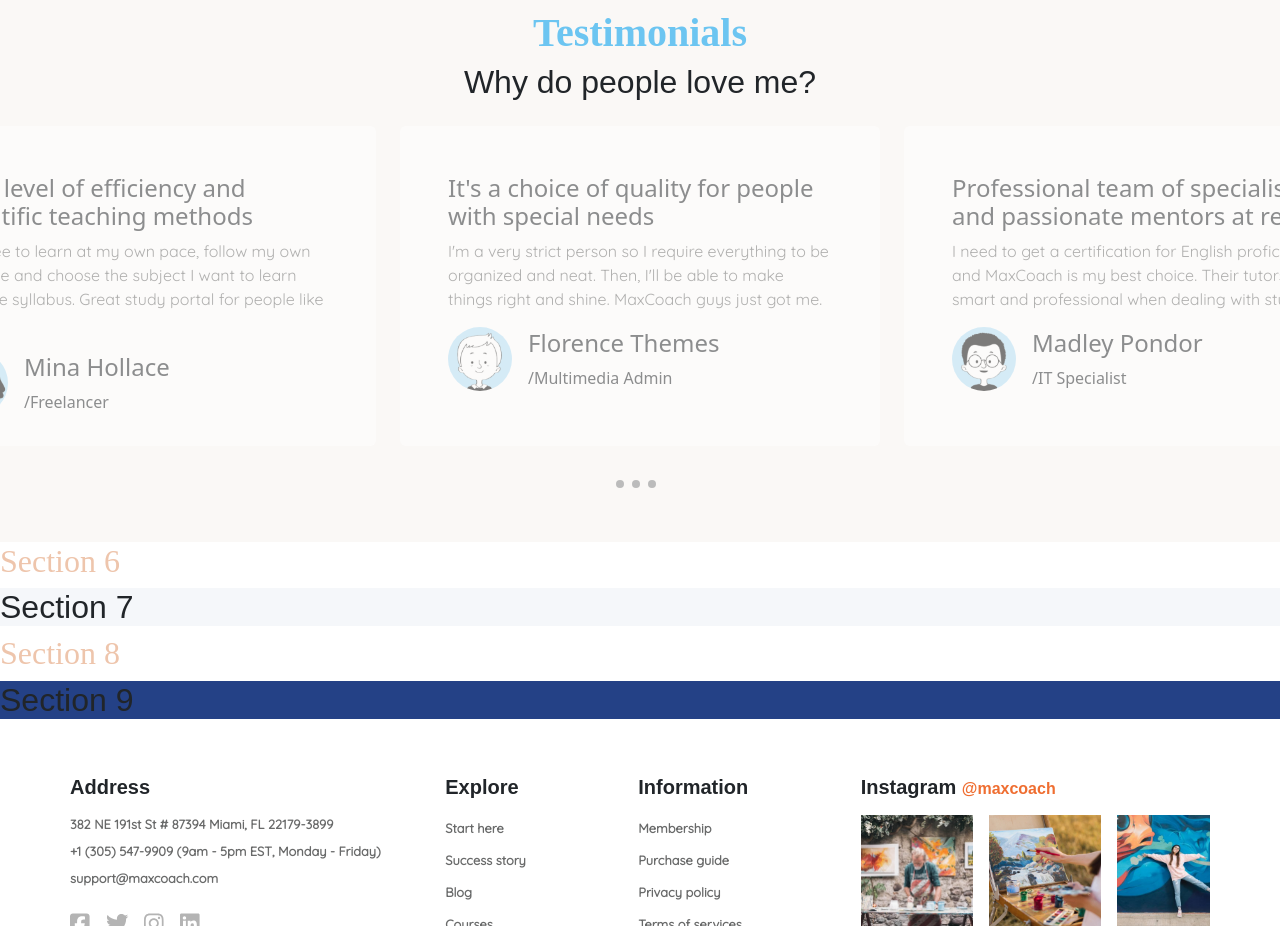
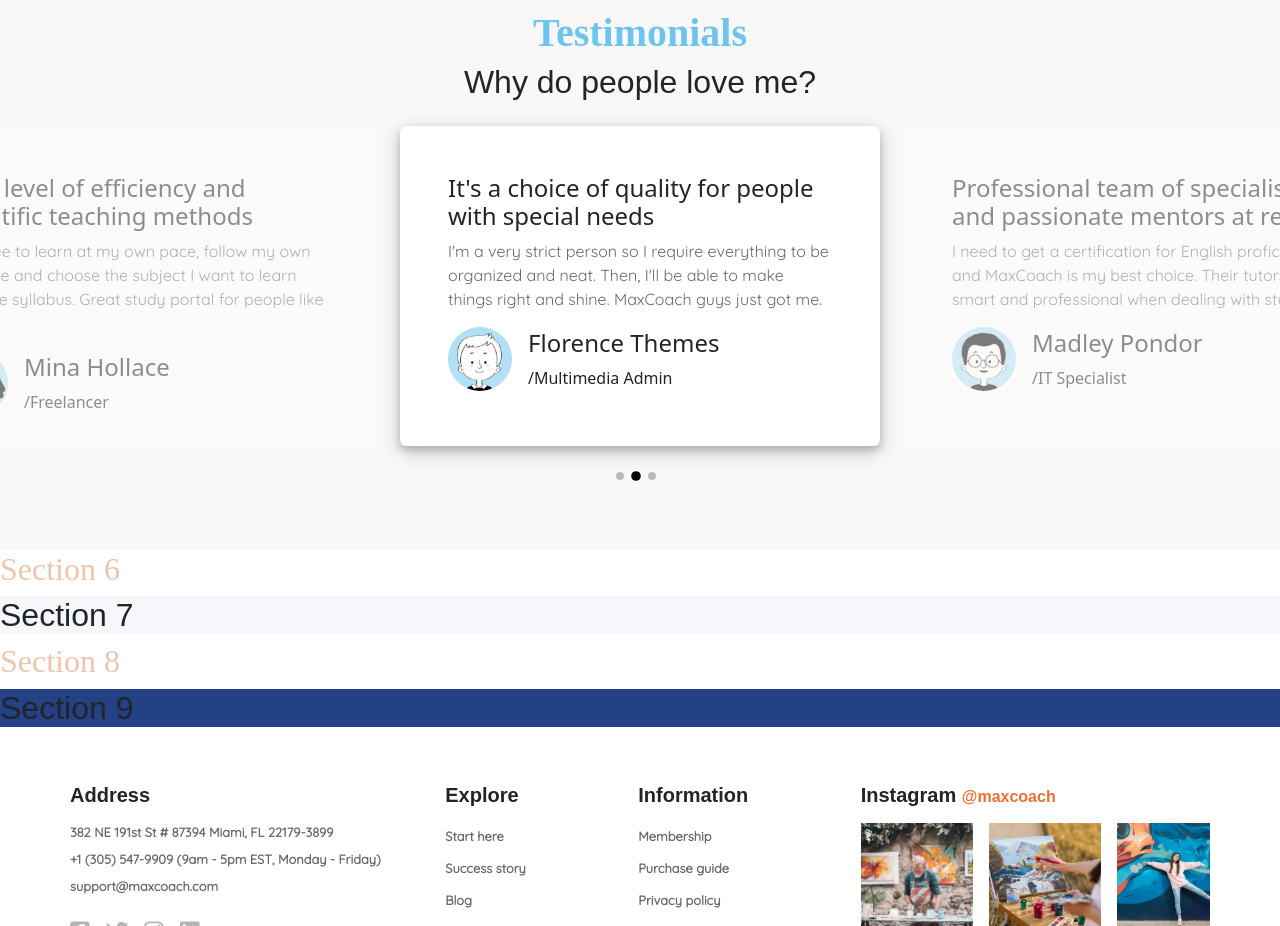
Before and after one commit to Antonio-Ribezzo/proj-html-vuejs, a Vue app: page / in a window 1280 px wide. Shown: the part 2440-3366 px from the top of the page. Built offline with nearby package versions, Linux system fonts and the light colour scheme; a web font is replaced by a local one.

Commit message:
Section 5 Comp (main) change card function

```diff
--- a/src/components/SectionsMain/SectionFiveComp.vue
+++ b/src/components/SectionsMain/SectionFiveComp.vue
@@ -9,9 +9,19 @@
         components:{
             cardAvatarComp
         },
+
+        // mounted(){
+        //     this.changeCard()
+        // },
+
         data(){
             return{
                 store,
+            }
+        },
+        methods:{
+            changeCounter(i){
+                this.store.counter = i
             }
         }
     }
@@ -27,13 +37,17 @@
         <div class="d-flex justify-content-between align-items-center gap-4">
             <cardAvatarComp v-for="(el,i) in store.cardInfoSectionFive"
             :key="i"
-            :infoAvatar="el"/>
+            :infoAvatar="el"
+            @click="changeCounter(i)"
+            :class="(store.counter === i)? 'active': ''"/>
         </div>
         <!-- dot for selection -->
-        <div class="mt-4">
-            <span v-for="n in 3" :id="n - 1" class="dot me-2"></span>
+        <div class="my-3">
+            <span v-for="n in 3" class="dot me-2"
+            :class="(store.counter === (n - 1))? 'dotSelected': ''"
+            @click="changeCounter(n-1)">
+            </span>
         </div>
-
     </section>
 </template>
 
--- a/src/store.js
+++ b/src/store.js
@@ -139,7 +139,9 @@ export const store = reactive({
         //     nameAvatar:'Thomas Wall',
         //     roleAvatar:'/Freelancer'
         // }
-    ]
+    ],
+
+    counter:1
 
 
 })
--- a/src/style/partials/_base.scss
+++ b/src/style/partials/_base.scss
@@ -47,6 +47,12 @@
     }
 }
 
+.dotSelected{
+    background-color: black;
+    scale: 120%;
+}
+
 .active{
     opacity: 1;
+    box-shadow: 0 4px 8px 0 rgba(0, 0, 0, 0.2), 0 6px 20px 0 rgba(0, 0, 0, 0.19);
 }
```
